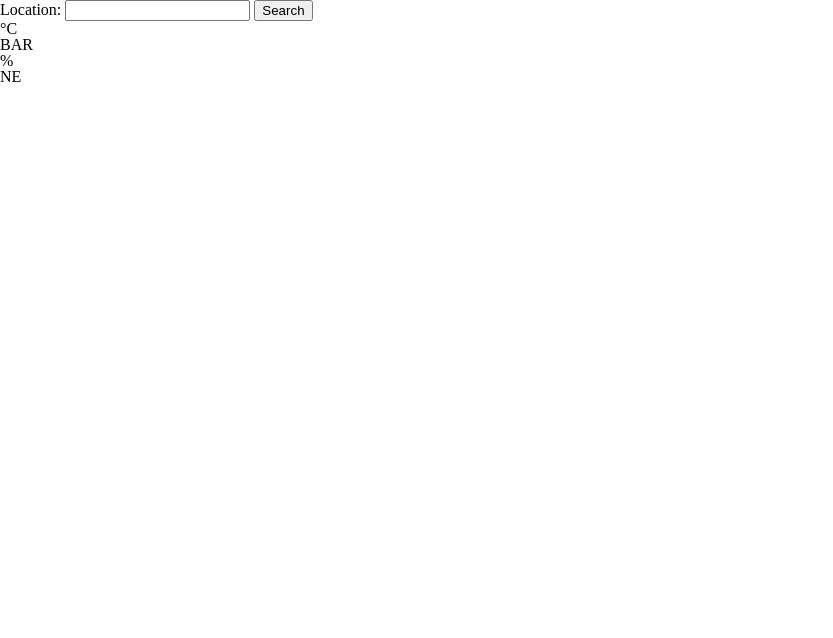
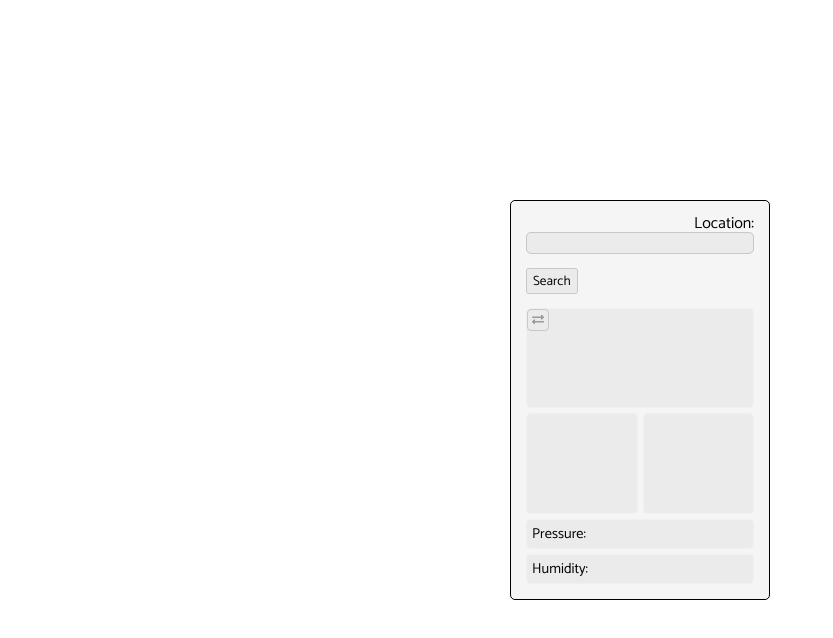
Before and after one commit to pudu87/weather-app, a plain HTML site: page index.html in a window 1280 px wide. Shown: the whole page, without its empty margins (0-833 px from the left). Drawn offline with Linux system fonts and the light colour scheme; no server answers.

Commit message:
add general styling

```diff
--- a/index.html
+++ b/index.html
@@ -8,6 +8,9 @@
 
   <link rel="stylesheet" href="styles/reset.css">
   <link rel="stylesheet" href="styles/main.css">
+  <link rel="preconnect" href="https://fonts.gstatic.com">
+  <link href="https://fonts.googleapis.com/css2?family=Catamaran:wght@400;800&display=swap" rel="stylesheet">
+  <link rel="stylesheet" href="https://use.fontawesome.com/releases/v5.7.2/css/all.css">
 </head>
 
 <body>
@@ -20,11 +23,18 @@
       </form>
     </article>
 
-    <article id="weather">
-      <div id="temp">°C</div>
-      <div id="pressure">BAR</div>
-      <div id="humidity">%</div>
-      <div id="wind">NE</div>
+    <article id="data">
+      <div class="temp">
+        <span></span><i class="fas fa-exchange-alt"></i>
+      </div>
+      <div class="wind"></div>
+      <div class="weather"></div>
+      <div class="pressure">
+        <p>Pressure:</p><span></span>
+      </div>
+      <div class="humidity">
+        <p>Humidity:</p><span></span>
+      </div>
     </article>
   </div>
 
--- a/main.js
+++ b/main.js
@@ -1 +1 @@
-(()=>{const e=document.querySelector("#location"),t=document.querySelector("form"),a="http://api.openweathermap.org/data/2.5/weather?q=",n="&appid=30aa43e809e468d20a5ff0a5e98a95ab";async function o(e){try{console.log("URL: "+a+e+n);const t=await fetch(a+e+n,{mode:"cors"}),o=await t.json();console.log(o),console.log(function(e){const t=e.sys.sunrise<e.dt&&e.dt<e.sys.sunset;return{weather:e.weather[0].main,temp:e.main.temp,pressure:e.main.pressure,humidity:e.main.humidity,wind:e.wind.deg,day:t}}(o))}catch(e){console.log(e)}}o("Santiago"),t.addEventListener("submit",(function(t){t.preventDefault(),o(e.value.replace(/\s+/g,""))}))})();
+(()=>{const e=document.querySelector("#location"),t=document.querySelector("form"),n=document.querySelector(".temp span"),o=(document.querySelector(".wind span"),document.querySelector(".weather span"),document.querySelector(".pressure span")),a=document.querySelector(".humidity span");async function r(e){try{const t=await fetch("http://api.openweathermap.org/data/2.5/weather?q="+e+"&appid=30aa43e809e468d20a5ff0a5e98a95ab",{mode:"cors"}),r=await t.json();!function(e){const t=Math.round(e.temp-273.15);n.textContent=`${t} °C`,o.textContent=`${e.pressure} hPa`,a.textContent=`${e.humidity} %`}(s(r)),console.log(r),console.log(s(r))}catch(e){console.log(e)}}function s(e){const t=e.sys.sunrise<e.dt&&e.dt<e.sys.sunset;return{temp:e.main.temp,wind:e.wind.deg,weather:e.weather[0].main,pressure:e.main.pressure,humidity:e.main.humidity,day:t}}r("Santiago"),t.addEventListener("submit",(function(t){t.preventDefault(),r(e.value.replace(/\s+/g,""))}))})();
--- a/styles/scss/main.scss
+++ b/styles/scss/main.scss
@@ -0,0 +1,118 @@
+* {
+  box-sizing: border-box;
+}
+body {
+  height: 100vh;
+  display: grid;
+  justify-content: center;
+  align-items: center;
+}
+#container {
+  height: 400px;
+  width: 260px;
+  margin: 0 auto;
+  padding: 15px;
+  border: 1px solid #000;
+  border-radius: 5px;
+  background-color: rgb(245, 245, 245);
+  font-family: Catamaran, sans-serif;
+}
+#form {
+  height: 25%;
+  label {
+    text-align: right;
+    display: block;
+  }
+  input[type="text"] {
+    width: 100%;
+    margin-bottom: 1em;
+    padding: .2em;
+    border: 1px solid rgb(200, 200, 200);
+    border-radius: 5px;
+    background-color: rgb(235, 235, 235);
+  }
+  input[type="submit"] {
+    background-color: inherit;
+    border-radius: .2em;
+    border: 1px solid #000;
+    font-family: Catamaran, sans-serif;
+    border: 1px solid rgb(200, 200, 200);
+    background-color: rgb(235, 235, 235);
+  }
+}
+#data {
+  height: 75%;
+  display: grid;
+  grid-template-columns: 1fr 1fr;
+  grid-template-rows: repeat(8, 1fr);
+  grid-template-areas:
+    "temp temp"
+    "temp temp"
+    "temp temp"
+    "wind weather"
+    "wind weather"
+    "wind weather"
+    "pressure pressure"
+    "humidity humidity";
+  gap: 5px;
+  > * {
+    border: 1px solid rgb(240, 240, 240);
+    border-radius: 5px;
+    background-color: rgb(235, 235, 235);
+  }
+}
+.temp {
+  grid-area: temp;
+  display: grid;
+  justify-content: center;
+  align-items: center;
+  position: relative;
+  span {
+    font-size: 80px;
+    font-weight: 800;
+  }
+  i {
+    position: absolute;
+    top: 0;
+    left: 0;
+    padding: 4px;
+    border: 1px solid rgb(200, 200, 200);
+    border-radius: 4px;
+    font-size: 12px;
+    color: #999;
+  }
+  i:hover {
+    cursor: pointer;
+  }
+}
+.wind {
+  grid-area: wind;
+  justify-content: center;
+  align-items: center;
+}
+.weather {
+  grid-area: weather;
+  justify-content: center;
+  align-items: center;
+}
+.pressure {
+  grid-area: pressure;
+}
+.humidity {
+  grid-area: humidity;
+}
+.pressure,
+.humidity {
+  display: flex;
+  justify-content: space-between;
+  align-items: center;
+  > * {
+    margin: 5px;
+  }
+  p {
+    font-size: .9em;
+  }
+  span {
+    font-weight: 800;
+  }
+}
```
Also changed, not shown: styles/main.css.
